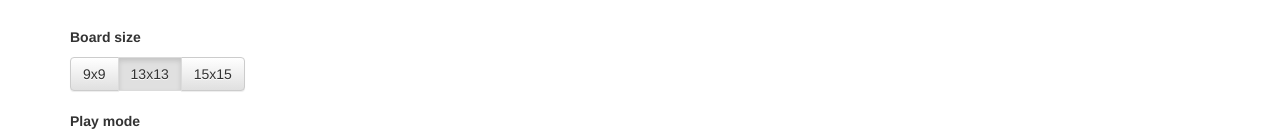
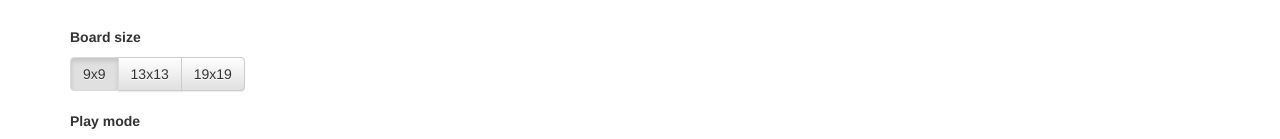
Before and after one commit to rwierzbicki/GoWebApp, a website: page client/html/home.html in a window 1280 px wide. Both pictures are taken after a click on the link "Play". Shown: the part 135-274 px from the top of the page. Drawn offline with nearby package versions, Linux system fonts and the light colour scheme; no server answers; files whose address does not match are found by name.

Commit message:
Change max board size from 15x15 to 19x19

```diff
--- a/client/html/home.html
+++ b/client/html/home.html
@@ -96,14 +96,14 @@
 
 					<p><b>Board size</b></p>
 					<div class="btn-group" data-toggle="buttons">
-						<label class="btn btn-default">
-							<input type="radio" name="board-size-radio" value=9 autocomplete="off"> 9x9
-						</label>
 						<label class="btn btn-default active">
-							<input type="radio" name="board-size-radio" value=13 autocomplete="off" checked> 13x13
+							<input type="radio" name="board-size-radio" value=9 autocomplete="off" checked> 9x9
 						</label>
 						<label class="btn btn-default">
-							<input type="radio" name="board-size-radio" value=15 autocomplete="off"> 15x15
+							<input type="radio" name="board-size-radio" value=13 autocomplete="off"> 13x13
+						</label>
+						<label class="btn btn-default">
+							<input type="radio" name="board-size-radio" value=19 autocomplete="off"> 19x19
 						</label>
 					</div>
 					<br><br>
```
